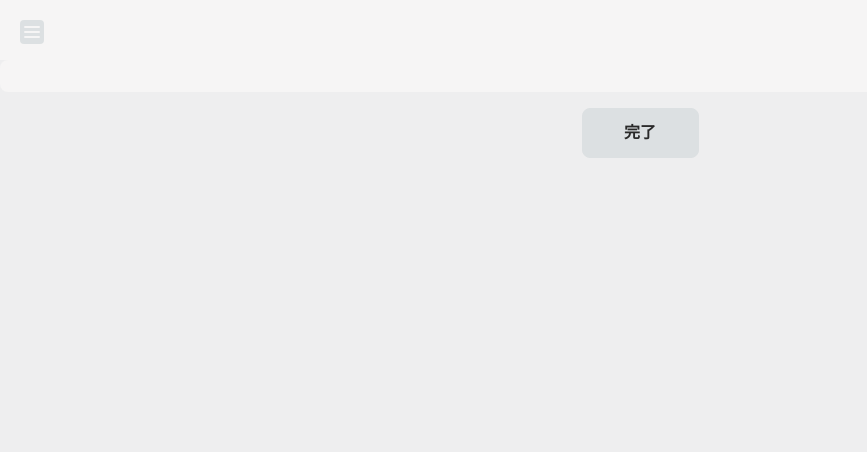
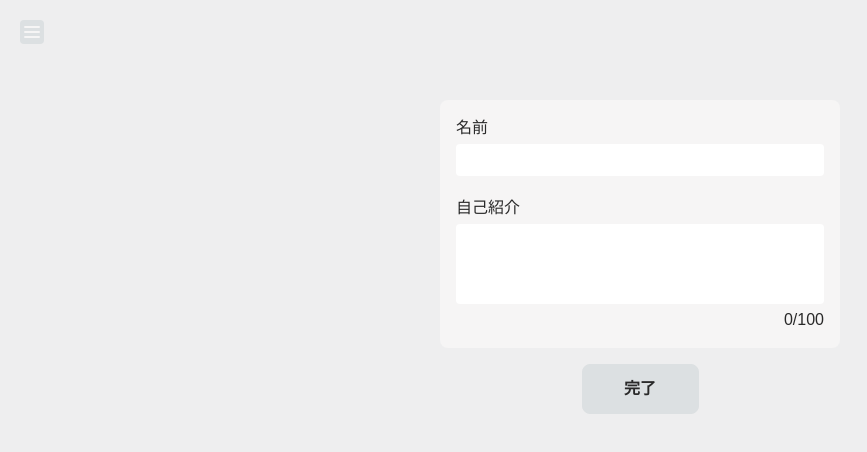
Before and after one commit to Kanta-Yamamoto/my-project, a Next.js app: page /mypage/edit in a window 1280 px wide. Shown: the top 452 px of the page, without its empty margins (0-867 px from the left). Built offline with nearby package versions, Linux system fonts and the light colour scheme.

Commit message:
フォームの追加

```diff
--- a/package.json
+++ b/package.json
@@ -19,6 +19,7 @@
     "next": "13.2.4",
     "react": "18.2.0",
     "react-dom": "18.2.0",
+    "react-hook-form": "^7.43.9",
     "typescript": "5.0.3"
   },
   "devDependencies": {
--- a/pages/components/Layout.tsx
+++ b/pages/components/Layout.tsx
@@ -13,14 +13,16 @@ function Layout({ children }: LayoutProps) {
         <link rel="icon" href="/favicon.ico" />
       </Head>
 
-      <div className="w-full h-[60px] bg-white">
+      <div className="w-full h-[60px]">
         <Sidebar
           type="default"
           avatarSrc="/default_avatar.svg"
           name="デフォルトユーザー"
         />
       </div>
-      <main className="w-full">{children}</main>
+      <main className="px-4 pt-8 sm:pt-10 sm:px-0 max-w-[400px] mx-auto flex justify-center items-center flex-col">
+        {children}
+      </main>
     </div>
   );
 }
--- a/pages/mypage/edit.tsx
+++ b/pages/mypage/edit.tsx
@@ -1,14 +1,95 @@
+import React, { useState } from "react";
 import Layout from "../components/Layout";
 import { Button } from "../components/Button";
+import { useForm } from "react-hook-form";
+import { useRouter } from "next/router";
+
+interface FormData {
+  username: string;
+  introduce: string;
+}
 
 export default function Edit() {
+  const router = useRouter();
+  const {
+    register,
+    handleSubmit,
+    clearErrors,
+    formState: { errors },
+  } = useForm<FormData>();
+  const onSubmit = (data: FormData) => router.push("/mypage");
+
+  const [introduceError, setIntroduceError] = useState(false);
+  const [introduceCount, setIntroduceCount] = useState(0);
+
+  const handleIntroduceChange = (e: React.ChangeEvent<HTMLTextAreaElement>) => {
+    setIntroduceCount(e.target.value.length);
+    if (e.target.value.length > 100) {
+      setIntroduceError(true);
+      e.target.setCustomValidity("自己紹介は100文字以内で入力してください");
+    } else {
+      setIntroduceError(false);
+      e.target.setCustomValidity("");
+    }
+  };
+
   return (
     <>
       <Layout>
-        <div className="w-full flex flex-col items-center gap-4">
-          <div className="bg-white rounded-8 p-4 w-full"></div>
-          <Button color="gray">完了</Button>
-        </div>
+        <form
+          onSubmit={handleSubmit(onSubmit)}
+          className="w-full flex flex-col items-center gap-4"
+        >
+          <div className="bg-white rounded-8 p-4 w-full gap-4 grid">
+            <div className="flex flex-col gap-1">
+              <label>名前</label>
+              <input
+                className={`px-2 h-8 rounded-4 focus:outline-none ${
+                  errors.username && "border-error-red border-[1px]"
+                }`}
+                {...register("username", { required: "名前は必須です" })}
+              />
+              <p className="text-error-red">{errors.username?.message}</p>
+            </div>
+            <div className="flex flex-col gap-1">
+              <label>自己紹介</label>
+              <textarea
+                className={`${
+                  introduceError || errors.introduce?.message
+                    ? "border-[1px] border-error-red"
+                    : ""
+                } h-20 resize-none rounded-4 p-2 focus:outline-none`}
+                {...register("introduce", {
+                  required: "自己紹介は必須です",
+                  maxLength: {
+                    value: 100,
+                    message: "自己紹介は100文字以内で入力してください",
+                  },
+                })}
+                onChange={handleIntroduceChange}
+              />
+              <div className="flex justify-between">
+                <p className="text-error-red">
+                  {errors.introduce?.message ||
+                    (introduceError
+                      ? "自己紹介は100文字以内で入力してください"
+                      : "")}
+                </p>
+                <p
+                  className={`text-right ${
+                    introduceCount > 100 ? "text-red-500" : ""
+                  }`}
+                >
+                  {introduceCount}/100
+                </p>
+              </div>
+            </div>
+          </div>
+
+          <Button color="gray" type="submit">
+            完了
+          </Button>
+        </form>
       </Layout>
     </>
   );
--- a/pages/mypage/index.tsx
+++ b/pages/mypage/index.tsx
@@ -7,12 +7,9 @@ export default function MyPage() {
   return (
     <>
       <Layout>
-        <div className="px-4 pt-8 sm:pt-10 sm:px-0 max-w-[400px] mx-auto flex justify-center items-center flex-col">
         <div className="w-full flex flex-col items-center gap-4">
           <div className="bg-white rounded-8 p-4 w-full">
-              {/* <span className=""> */}
             <Avatar src="" alt="" size="large" className="mx-auto" />
-              {/* </span> */}
             <p>名前：</p>
             <p>好きなもの：</p>
             <p>自己紹介：</p>
@@ -22,7 +19,6 @@ export default function MyPage() {
             <Button color="gray">編集</Button>
           </Link>
         </div>
-        </div>
       </Layout>
     </>
   );
```
Also changed, not shown: 1 other file (tests, documents, lock files or other folders). Lines whose indentation alone changed are shown as unchanged.
